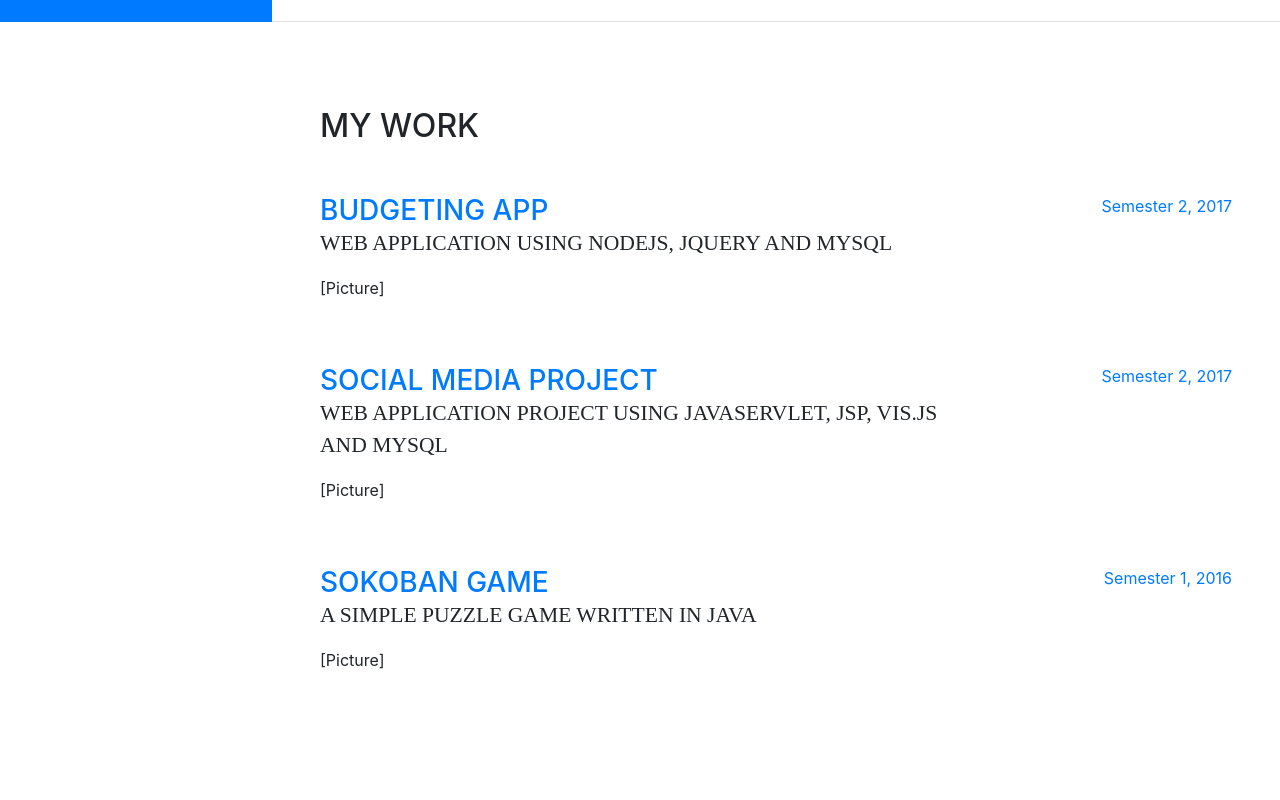
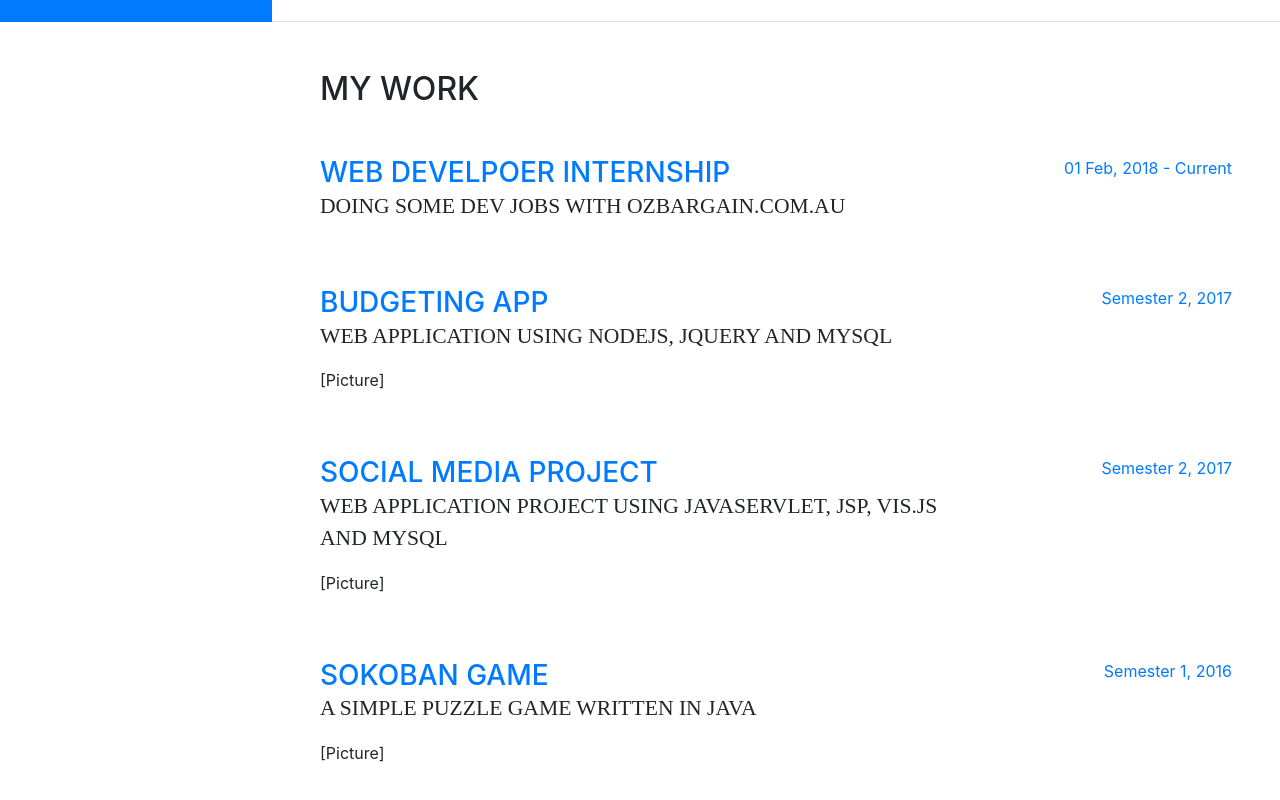
Before and after one commit to 1StephenLi1/1StephenLi1.github.io, a website with bundled scripts: page index.html in a window 1280 px wide. Shown: the part 778-1578 px from the top of the page. Built offline with nearby package versions, Linux system fonts and the light colour scheme; a web font is replaced by a local one.

Commit message:
added my work

```diff
--- a/index.html
+++ b/index.html
@@ -96,6 +96,18 @@
       <section class="resume-section p-3 p-lg-5 d-flex flex-column" id="experience">
         <div class="my-auto">
           <h2 class="mb-5">My Work</h2>
+
+          <div class="resume-item d-flex flex-column flex-md-row mb-5">
+            <div class="resume-content mr-auto">
+              <a href="https://github.com/1StephenLi1/BudgetApp.git">
+                <h3 class="mb-0">Web Develpoer Internship</h3>
+              </a>
+              <div class="subheading mb-3">Doing some dev jobs with OzBargain.com.au</div>
+            </div>
+            <div class="resume-date text-md-right">
+              <span class="text-primary">01 Feb, 2018 - Current</span>
+            </div>
+          </div>
 
           <div class="resume-item d-flex flex-column flex-md-row mb-5">
             <div class="resume-content mr-auto">
```
